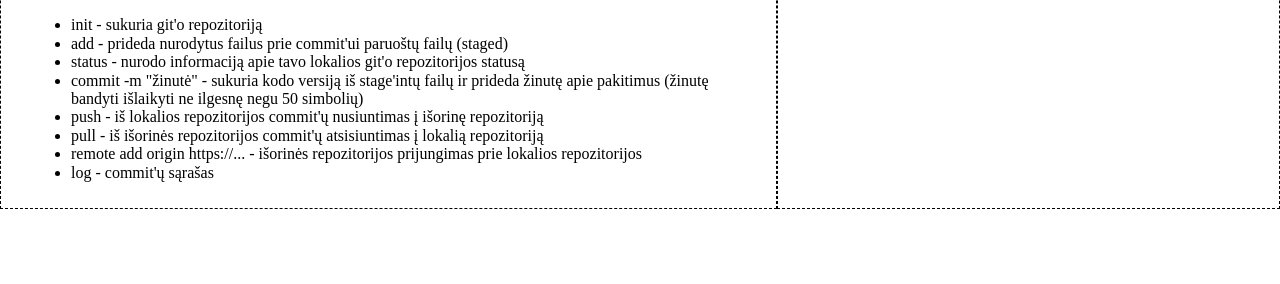
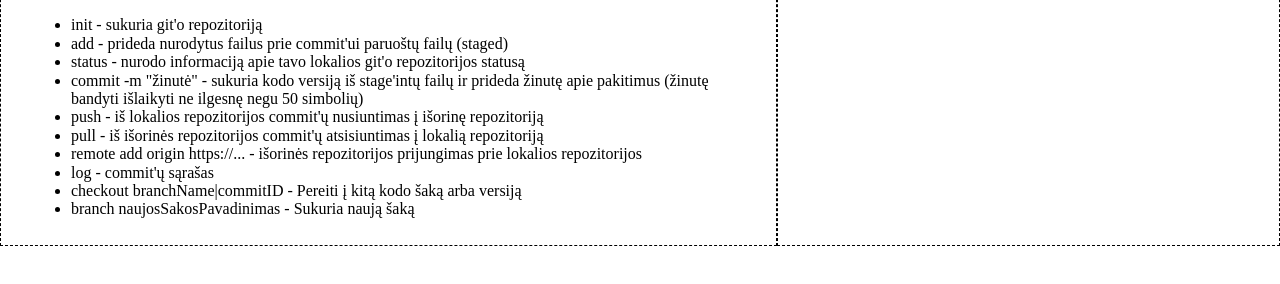
Before and after one commit to BanRokas/heyHou, a plain HTML site: page index.html in a window 1280 px wide. Shown: the part 210-494 px from the top of the page. Drawn offline with nearby package versions, Linux system fonts and the light colour scheme.

Commit message:
2 naujos git komandos

```diff
--- a/index.html
+++ b/index.html
@@ -25,6 +25,8 @@
         <li>pull - iš išorinės repozitorijos commit'ų atsisiuntimas į lokalią repozitoriją</li>
         <li>remote add origin https://... - išorinės repozitorijos prijungimas prie lokalios repozitorijos</li>
         <li>log - commit'ų sąrašas</li>
+        <li>checkout branchName|commitID - Pereiti į kitą kodo šaką arba versiją</li>
+        <li>branch naujosSakosPavadinimas - Sukuria naują šaką</li>
       </ul>
     </section>
     <section id="gitHub">
```
